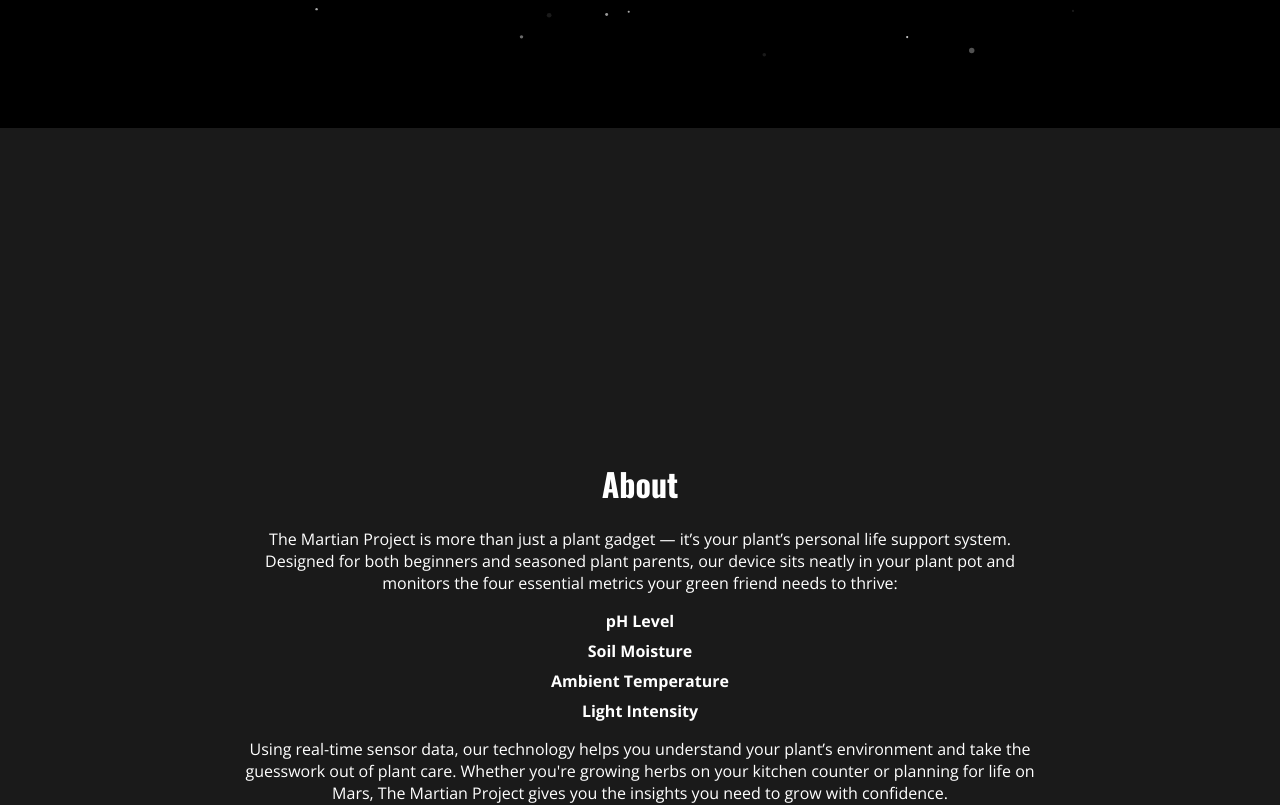
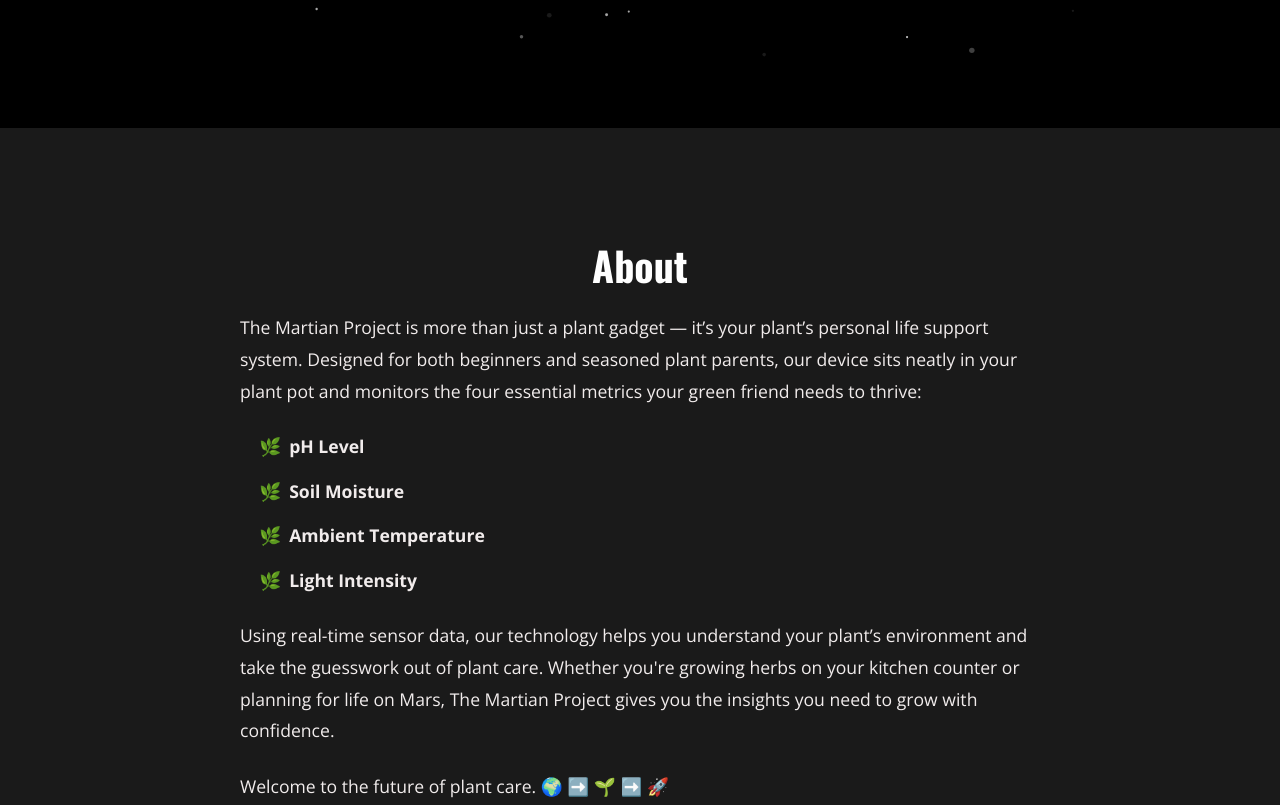
Before and after one commit to cfinnegan827/CS410-SP2025-plant-monitoring-system, a React (Vite) app in the folder web-app/frontend/: page / in a window 1280 px wide. Shown: the part 742-1547 px from the top of the page. Built offline with nearby package versions, Linux system fonts and the light colour scheme.

Commit message:
updated about section

```diff
--- a/web-app/frontend/src/App.jsx
+++ b/web-app/frontend/src/App.jsx
@@ -1,6 +1,5 @@
 import { BrowserRouter as Router, Routes, Route } from "react-router-dom";
 import Home from "./pages/Home";
-import About from "./pages/About";
 import Dashboard from "./pages/Dashboard";
 import LogIn from "./pages/login";
 
--- a/web-app/frontend/src/components/aboutSection.css
+++ b/web-app/frontend/src/components/aboutSection.css
@@ -1,21 +1,44 @@
-.aboutSection {
-    display: flex;
-    justify-content: center;
-    align-items: center;
-    background-color: rgb(26, 26, 26);
-    padding: 20px;
-    height: 1000px;  }
+  .aboutSection {
+    background-color: #1a1a1a;
+    padding: 80px 20px;
+    color: #f5f5f5;
+    scroll-margin-top: 5px;
+  }
 
   .aboutSectionContainer {
     max-width: 800px;
+    margin: 0 auto;
+    text-align: left;
+  }
+
+  .aboutSection .title {
+    font-size: 2.5rem;
+    margin-bottom: 1rem;
+    color: #ffffff;
     text-align: center;
   }
 
+  .text {
+    font-size: 1.1rem;
+    line-height: 1.8;
+    margin-bottom: 1.5rem;
+    color: #f1ecec;
+  }
+
   .aboutSection ul {
-    list-style-type: none;
+    list-style: none;
     padding: 0;
+    margin-bottom: 1.5rem;
   }
 
   .aboutSection ul li {
-    margin: 0.5rem 0;
+    margin: 0.8rem 0;
+    padding-left: 1.2rem;
+    position: relative;
   }
+
+  .aboutSection ul li {
+    display: flex;
+    align-items: center;
+    gap: 8px;
+  }
--- a/web-app/frontend/src/components/aboutSection.jsx
+++ b/web-app/frontend/src/components/aboutSection.jsx
@@ -11,10 +11,10 @@
                     the four essential metrics your green friend needs to thrive:
                 </p>
                 <ul className="text">
-                    <li><strong>pH Level</strong></li>
-                    <li><strong>Soil Moisture</strong></li>
-                    <li><strong>Ambient Temperature</strong></li>
-                    <li><strong>Light Intensity</strong></li>
+                    <li>🌿 <strong>pH Level</strong></li>
+                    <li>🌿 <strong>Soil Moisture</strong></li>
+                    <li>🌿 <strong>Ambient Temperature</strong></li>
+                    <li>🌿 <strong>Light Intensity</strong></li>
                 </ul>
                 <p className="text">
                     Using real-time sensor data, our technology helps you understand your plant’s environment and
```
Also changed, not shown: 1 other file (tests, documents, lock files or other folders).
